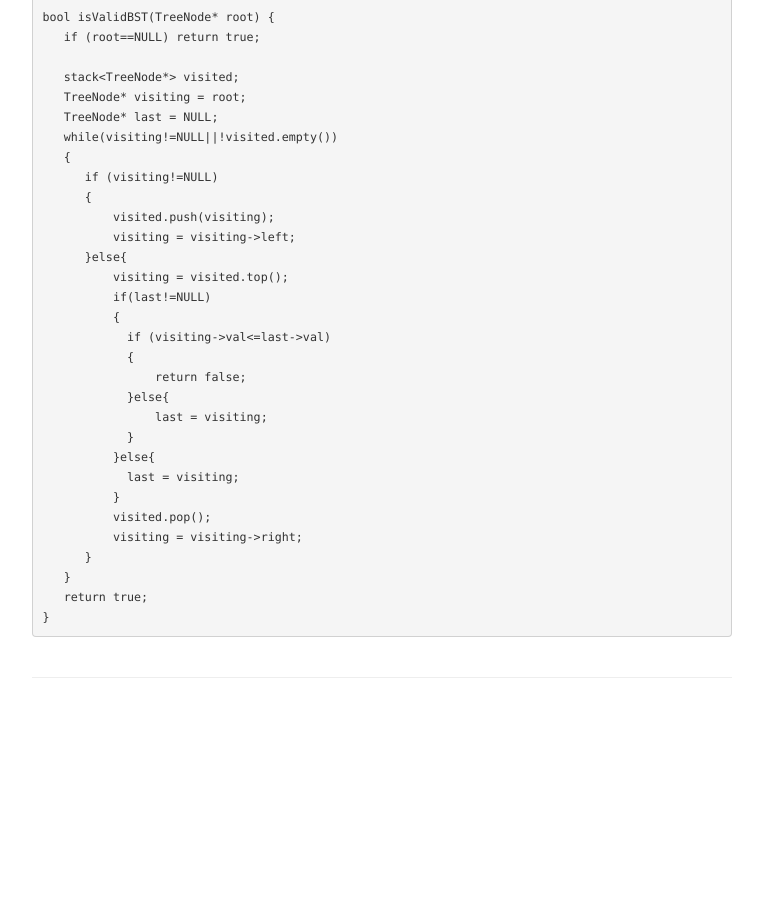
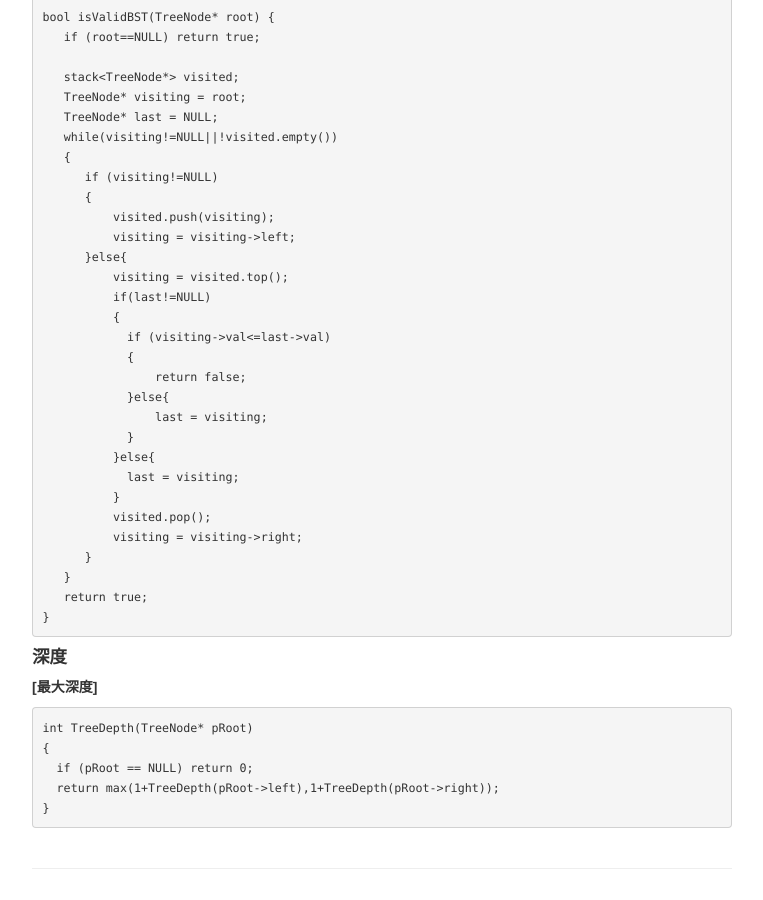
Before and after one commit to sfgcs/sfgcs.github.io, a Jekyll site: the page built from pages/leetcode.md, in a window 1280 px wide and 900 px high, scrolled down 5064 px. Shown: the whole window, without its empty margins (258-1021 px from the left). Built offline with Jekyll 4.4.1, drawn with Linux system fonts in a browser that asks for light colours; before the commit the page ends 5773 px from its top, so only the background shows below that.

Commit message:
Update leetcode.md

````diff
--- a/pages/leetcode.md
+++ b/pages/leetcode.md
@@ -274,3 +274,12 @@ bool isValidBST(TreeNode* root) {
    return true;
 }
 ```
+#### 深度
+##### [最大深度]
+```
+int TreeDepth(TreeNode* pRoot)
+{
+  if (pRoot == NULL) return 0;
+  return max(1+TreeDepth(pRoot->left),1+TreeDepth(pRoot->right));
+}
+```
````
